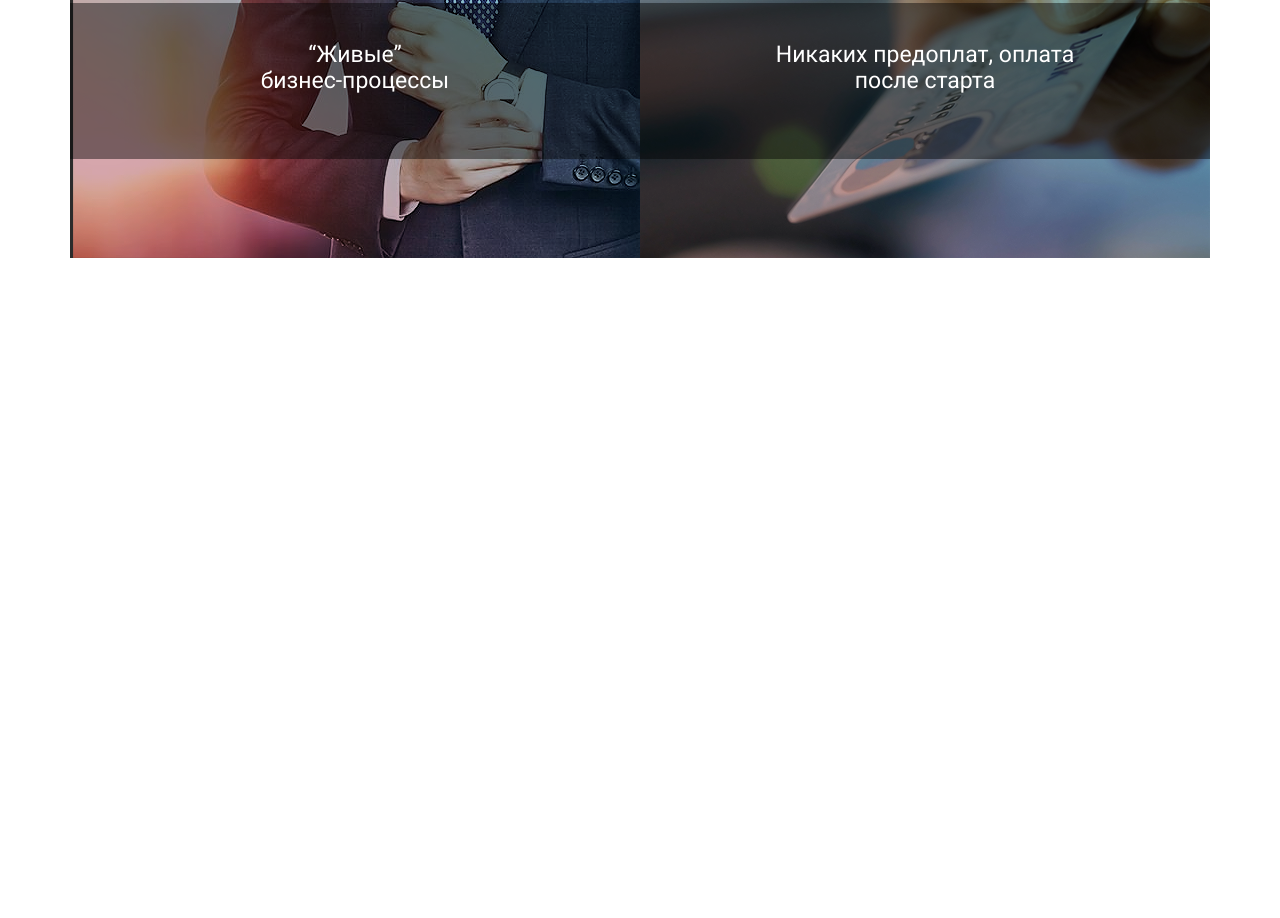
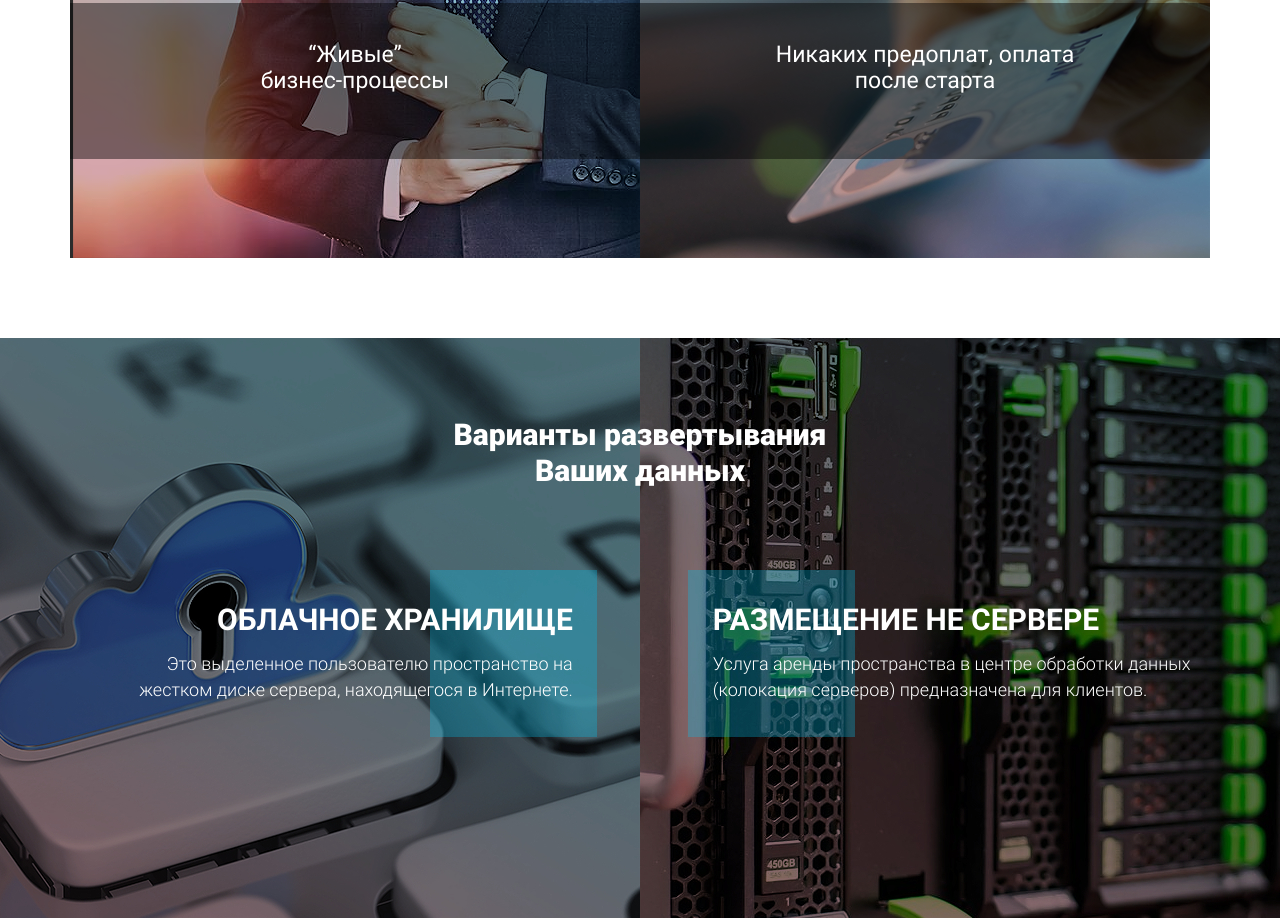
Before and after one commit to nad388/Prengi, a website: page src/index.html in a window 1280 px wide. Shown: the part 3617-4535 px from the top of the page. Before the commit the page ends 3955 px from the top, so only its background shows below. Drawn offline with nearby package versions, Linux system fonts and the light colour scheme; files that its build step writes are made by us from their sources.

Commit message:
options part

```diff
--- a/src/index.html
+++ b/src/index.html
@@ -201,6 +201,21 @@
             </div>
         </div>
     </section>
+    <section class="options">
+        <div class="container">
+            <div class="options__title">Варианты развертывания Ваших данных</div>
+            <div class="options__items">
+                    <div class="options__items options__item1">
+                        <div class="options__subtitle">Облачное хранилище</div>
+                        <div class="options__content">Это выделенное пользователю пространство на жестком диске сервера, находящегося в Интернете.</div>
+                    </div>
+                    <div class="options__items options__item2">
+                        <div class="options__subtitle">Размещение не сервере</div>
+                        <div class="options__content">Услуга аренды пространства в центре обработки данных (колокация серверов) предназначена для клиентов. </div>
+                    </div>
+            </div>
+        </div>
+    </section>
     <script type="text/javascript" src="//code.jquery.com/jquery-1.11.0.min.js"></script>
     <script type="text/javascript" src="//code.jquery.com/jquery-migrate-1.2.1.min.js"></script>
     <script src="js/slick.min.js"></script>
--- /dev/null
+++ b/src/sass/blocks/_options.scss
@@ -0,0 +1,51 @@
+.options {
+    background: url(../img/bg/options.jpg) center center/cover no-repeat;
+    min-height: 580px;
+    position: relative;
+    &__items {
+        display: flex;
+        justify-content: center;
+        margin-top: 120px;
+    }
+    &__item1 {
+        display: flex;
+        flex-direction: column;
+        align-items: flex-end;
+        margin: 0 0 0 auto;
+        padding-right: 70px;
+        padding-left: 45px;
+        text-align: right;
+    }
+    &__item2 {
+        display: flex;
+        flex-direction: column;
+        align-items: flex-start;
+        text-align: left;
+        margin: 0 auto 0 0;
+        padding-left: 70px;
+    }
+    &__title {
+        max-width: 380px;
+        padding-top: 79px;
+        text-align: center;
+        color: #ffffff;
+        font-size: 30px;
+        font-weight: 900;
+        line-height: 35.99px;
+        margin: 0 auto;
+    }
+    &__subtitle {
+        color: #ffffff;
+        font-size: 30px;
+        font-weight: 700;
+        line-height: 22px;
+        text-transform: uppercase;
+        margin-bottom: 20px;
+    }
+    &__content {
+        color: #ffffff;
+        font-size: 18px;
+        font-weight: 300;
+        line-height: 26px;
+    }
+}
--- a/src/sass/style.scss
+++ b/src/sass/style.scss
@@ -34,4 +34,5 @@
 @import 'blocks/solutions';
 @import 'blocks/experts';
 @import 'blocks/advantages';
+@import 'blocks/options';
 @import "base/media";
```
Also changed, not shown: dist/css/style.min.css, dist/img/bg/options.jpg (added), dist/index.html, src/img/bg/options.jpg (added), src/img/bg/options1.jpg (deleted), src/img/bg/options2.jpg (deleted).
